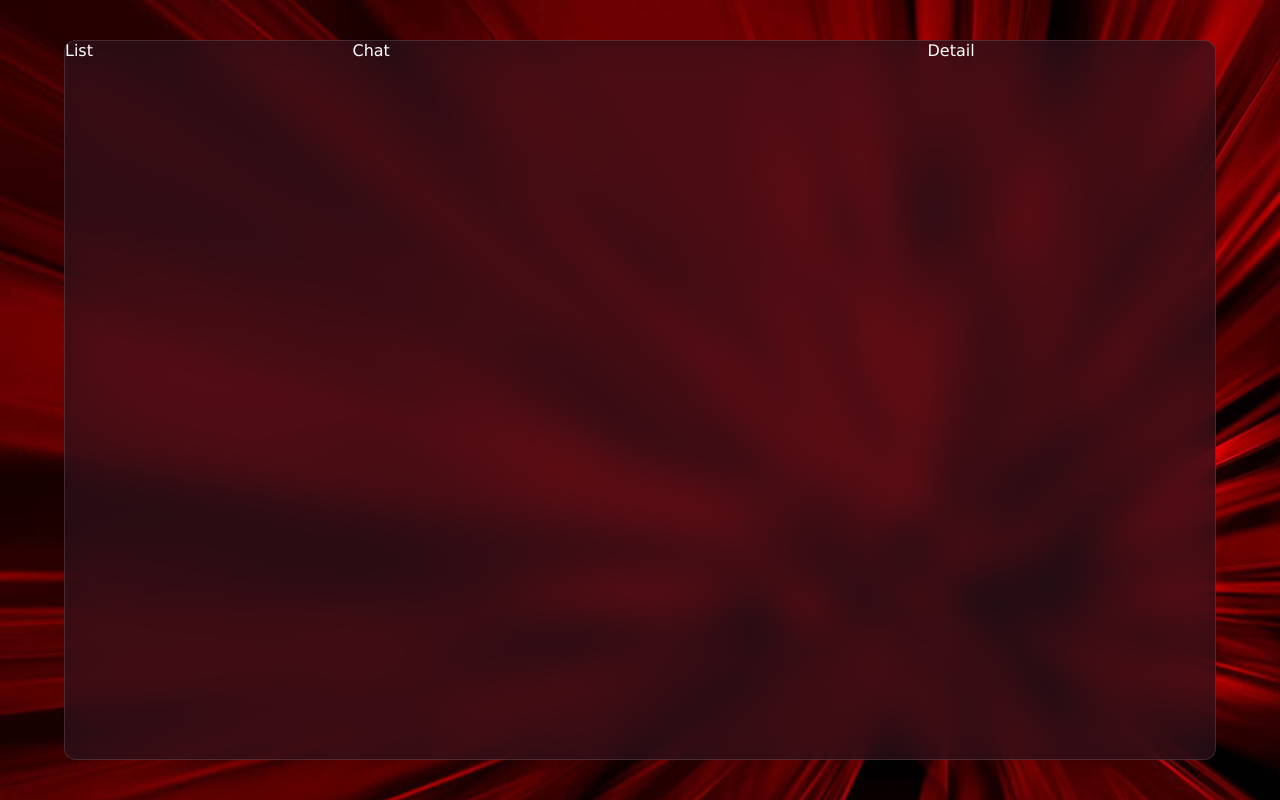
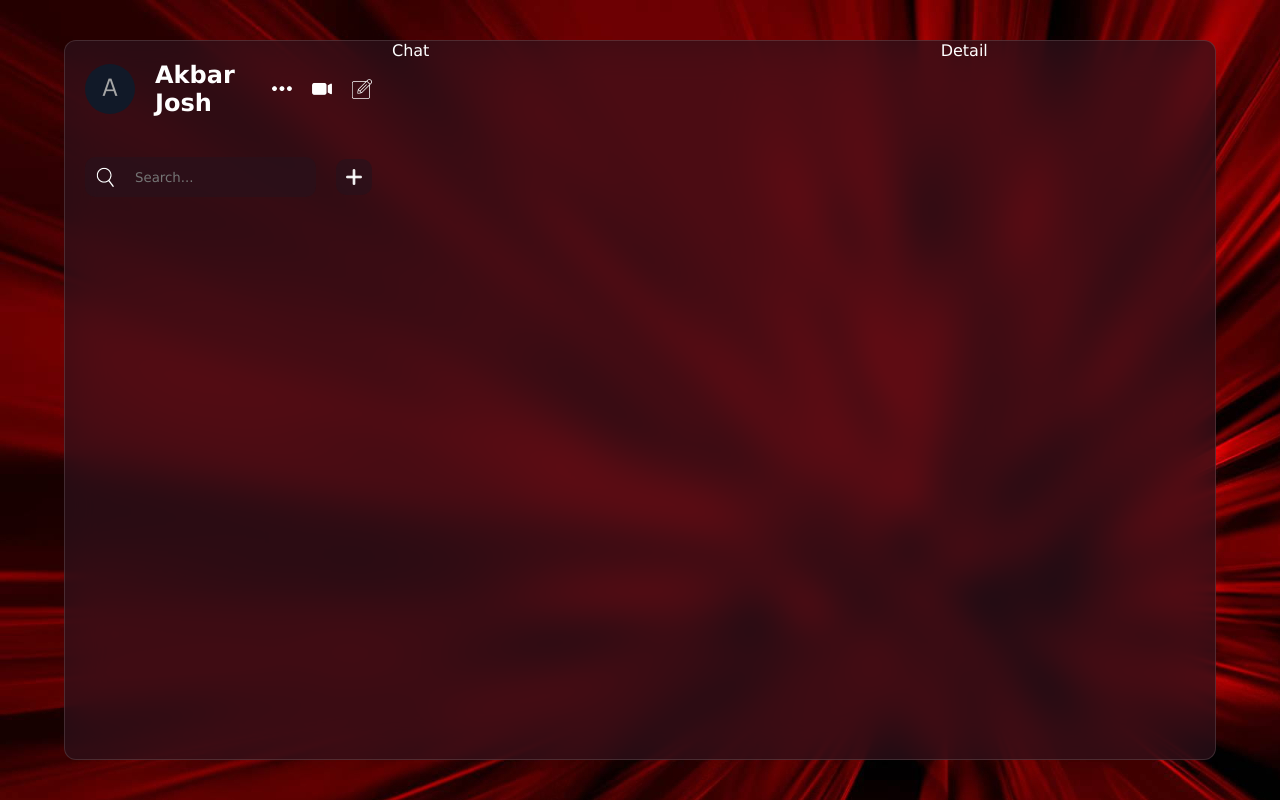
Before and after one commit to Ajosh-NyxBar/My-React-Project, a React (Vite) app: page / in a window 1280 px wide. Built offline with nearby package versions, Linux system fonts and the light colour scheme.

Commit message:
add searchBar design

```diff
--- a/src/components/list/List.jsx
+++ b/src/components/list/List.jsx
@@ -1,7 +1,13 @@
 import './list.css'
+import Userinfo from './userInfo/Userinfo'
+import Chatlist from './chatList/Chatlist'
+
 const List = () => {
   return (
-    <div className='list'>List</div>
+    <div className='list'>
+      <Userinfo/>
+      <Chatlist/>
+    </div>
   );
 }
 
--- /dev/null
+++ b/src/components/list/chatList/Chatlist.jsx
@@ -0,0 +1,25 @@
+import "./chatlist.css";
+import { useState } from "react";
+
+const Chatlist = () => {
+  const [addMode, setAddMode] = useState(false);
+
+  return (
+    <div className="chatlist">
+      <div className="search">
+        <div className="searchBar">
+          <img src="./search.png" alt="" />
+          <input type="text" placeholder="Search..." />
+        </div>
+        <img
+          src={addMode ? "./minus.png" : "./plus.png"}
+          alt=""
+          className="add"
+          onClick={() => setAddMode((prev) => !prev)}
+        />
+      </div>
+    </div>
+  );
+};
+
+export default Chatlist;
--- /dev/null
+++ b/src/components/list/chatList/chatlist.css
@@ -0,0 +1,41 @@
+.chatlist{
+
+    .search{
+        display: flex;
+        align-items: center;
+        gap: 20px;
+        padding: 20px;
+
+        .searchBar{
+            flex:1;
+            background-color:rgba(40, 17, 26, 0.75);
+            display: flex;
+            align-items: center;
+            gap: 20px;
+            border-radius: 10px;
+            padding: 10px;
+
+            input{
+                background-color: transparent;
+                border: none;
+                outline: none;
+                color: white;
+                flex: 1;
+            }
+
+            img{
+                width: 20px;
+                height: 20px;
+            }
+        }
+
+        .add{
+            width: 36px;
+            height: 36px;
+            background-color:rgba(40, 17, 26, 0.75);
+            padding: 10px;
+            border-radius: 10px;
+            cursor: pointer;
+        }
+    }
+}
--- /dev/null
+++ b/src/components/list/userInfo/Userinfo.jsx
@@ -0,0 +1,18 @@
+import './userinfo.css'
+const Userinfo = () => {
+  return (
+    <div className='userinfo'>
+        <div className="user">
+            <img src="./avatar.png" alt="" />
+            <h2>Akbar Josh</h2>
+        </div>
+        <div className="icons">
+            <img src="./more.png" alt="" />
+            <img src="./video.png" alt="" />
+            <img src="./edit.png" alt="" />
+        </div>
+    </div>
+  );
+}
+
+export default Userinfo
--- /dev/null
+++ b/src/components/list/userInfo/userinfo.css
@@ -0,0 +1,31 @@
+.userinfo{
+    padding: 20px;
+    display: flex;
+    align-items: center;
+    justify-content: space-between;
+
+    .user{
+        display: flex;
+        align-items: center;
+        gap: 20px;
+
+        img{
+            width: 50px;
+            height: 50px;
+            border-radius: 50%;
+            object-fit: cover;
+        }
+    }
+
+    .icons{
+        display: flex;
+        gap: 20px;
+
+
+        img{
+            width: 20px;
+            height: 20px;
+            cursor: pointer;
+        }
+    }
+}
```
